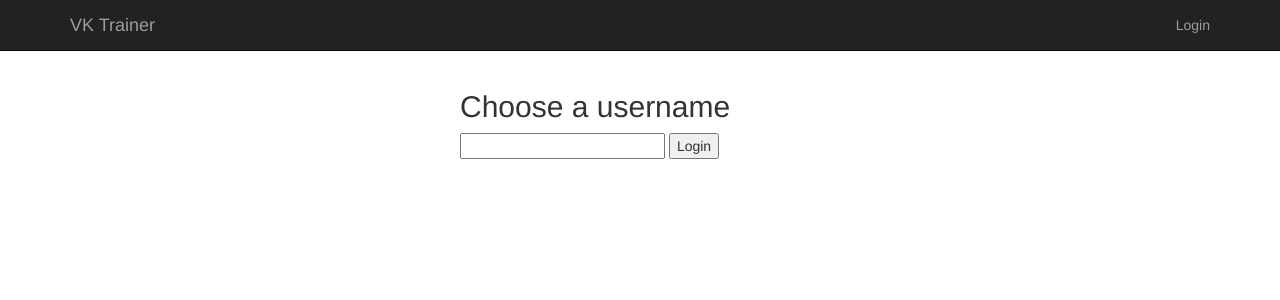
After one commit to pmourlanne/VKTrainer, a Flask app: page /login/ in a window 1280 px wide. The commit adds this page. Shown: the top 300 px of the page. Run offline with Flask 2, Linux system fonts and the light colour scheme; some libraries are stand-ins or nearby versions.

Commit message:
Added user authentication and linked results to users

```diff
--- a/dev-requirements.txt
+++ b/dev-requirements.txt
@@ -1 +1 @@
-debug==0.3.1
+debug==0.3.2
--- a/requirements.txt
+++ b/requirements.txt
@@ -1,9 +1,12 @@
 click==6.7
 Flask==0.12.2
+Flask-Login==0.4.1
 Flask-Script==2.0.6
 Flask-SQLAlchemy==2.3.2
+Flask-WTF==0.14.2
 itsdangerous==0.24
 Jinja2==2.10
 MarkupSafe==1.0
 SQLAlchemy==1.1.15
 Werkzeug==0.13
+WTForms==2.1
--- a/settings.py
+++ b/settings.py
@@ -15,6 +15,7 @@ SHOW_PICTURES_ORDERING = 'linear'
 
 SECRET_KEY = 'ThisIsAPlaceholderReplaceMe'
 
+
 try:
     from local_settings import *
 except ImportError:
--- a/vktrainer/forms.py
+++ b/vktrainer/forms.py
@@ -1 +1,9 @@
 # -*- coding: utf-8 -*-
+
+from flask_wtf import FlaskForm
+from wtforms import StringField
+from wtforms.validators import DataRequired, Length
+
+
+class LoginForm(FlaskForm):
+    name = StringField('name', validators=[DataRequired(), Length(max=64)])
--- a/vktrainer/templates/base.html
+++ b/vktrainer/templates/base.html
@@ -38,6 +38,19 @@
                 #}
                 <ul class="nav navbar-nav navbar-right">
                     {% block navbar_right %}{% endblock %}
+
+                    <li class="dropdown">
+                        {% if current_user.is_authenticated %}
+                        <a href='' class="dropdown-toggle" data-toggle="dropdown">
+                            {{ current_user }} <span class="caret"></span>
+                        </a>
+                        <ul class="dropdown-menu">
+                            <li><a href="{{ url_for('logout') }}">Logout</a></li>
+                        </ul>
+                        {% else %}
+                        <a href="{{ url_for('login') }}">Login</a>
+                        {% endif %}
+                    </li>
                 </ul>
             </div>
         </div>
--- /dev/null
+++ b/vktrainer/templates/login.html
@@ -0,0 +1,16 @@
+{% extends 'base.html' %}
+
+{% block body %}
+
+<div class="row">
+    <div class="col-xs-offset-4 col-xs-4">
+        <h2>Choose a username</h2>
+        <form method="POST" action="">
+            {{ form.csrf_token }}
+            {{ form.name(size=22) }}
+            <input type="submit" value="Login">
+        </form>
+    </div>
+</div>
+
+{% endblock %}
--- a/vktrainer/views.py
+++ b/vktrainer/views.py
@@ -1,10 +1,12 @@
 # -*- coding: utf-8 -*-
 
 from flask import render_template, redirect, url_for, send_file, request, jsonify
+from flask_login import logout_user, login_user, login_required, current_user
 from werkzeug.exceptions import abort
 
 from vktrainer import app, db
-from vktrainer.models import TrainingSet, Photo, TrainingResult
+from vktrainer.forms import LoginForm
+from vktrainer.models import TrainingSet, Photo, TrainingResult, User
 from vktrainer.utils import get_object_or_404
 
 
@@ -14,7 +16,39 @@ def home():
     return render_template('home.html', training_sets=training_sets)
 
 
+@app.route('/login/', methods=['GET', 'POST', ])
+def login():
+    form = LoginForm()
+    if form.validate_on_submit():
+        name = request.form['name']
+
+        user = User.query.filter(User.name == name).first()
+        if not user:
+            user = User(name=name)
+            db.session.add(user)
+            db.session.commit()
+
+        login_user(user)
+
+        # We should check that the url is safe
+        next_url = request.args.get('next')
+        if not next_url:
+            next_url = url_for('home')
+
+        return redirect(next_url)
+
+    return render_template('login.html', form=form)
+
+
+@app.route('/logout/')
+@login_required
+def logout():
+    logout_user()
+    return redirect(url_for('home'))
+
+
 @app.route('/trainingset/<int:pk>')
+@login_required
 def training_set(pk):
     training_set = get_object_or_404(TrainingSet, TrainingSet.id == pk)
     first_photo = training_set.get_first_photo()
@@ -26,6 +60,7 @@ def training_set(pk):
 
 
 @app.route('/trainingset/<int:training_set_pk>/photo/')
+@login_required
 def training_set_photo(training_set_pk):
     training_set = get_object_or_404(TrainingSet, TrainingSet.id == training_set_pk)
 
@@ -37,6 +72,7 @@ def training_set_photo(training_set_pk):
 
 
 @app.route('/trainingset/<int:training_set_pk>/patterns/')
+@login_required
 def training_set_patterns(training_set_pk):
     training_set = get_object_or_404(TrainingSet, TrainingSet.id == training_set_pk)
 
@@ -55,6 +91,7 @@ def training_set_patterns(training_set_pk):
 
 
 @app.route('/trainingset/<int:training_set_pk>/photo/<int:pk>')
+@login_required
 def training_set_get_photo(training_set_pk, pk):
     training_set = get_object_or_404(TrainingSet, TrainingSet.id == training_set_pk)
     photo = training_set.photos.filter_by(id=pk).first()
@@ -70,6 +107,7 @@ def training_set_get_photo(training_set_pk, pk):
 
 
 @app.route('/trainingset/<int:training_set_pk>/photo/next/')
+@login_required
 def training_set_next_photo(training_set_pk):
     training_set = get_object_or_404(TrainingSet, TrainingSet.id == training_set_pk)
 
@@ -91,12 +129,14 @@ def training_set_next_photo(training_set_pk):
 
 
 @app.route('/photo/<int:pk>')
+@login_required
 def show_photo(pk):
     photo = get_object_or_404(Photo, Photo.id == pk)
     return send_file(photo.get_path())
 
 
 @app.route('/trainingset/<int:training_set_pk>/result/', methods=['POST', ])
+@login_required
 def training_set_photo_post_result(training_set_pk):
     training_set = get_object_or_404(TrainingSet, TrainingSet.id == training_set_pk)
 
@@ -110,7 +150,12 @@ def training_set_photo_post_result(training_set_pk):
     if photo is None:
         abort(404)
 
-    training_result = TrainingResult(photo=photo, training_set=training_set, result=result)
+    training_result = TrainingResult(
+        photo=photo,
+        training_set=training_set,
+        user=current_user,
+        result=result,
+    )
     db.session.add(training_result)
     db.session.commit()
 
@@ -118,6 +163,7 @@ def training_set_photo_post_result(training_set_pk):
 
 
 @app.route('/trainingset/<int:pk>/results')
+@login_required
 def training_set_extract_results(pk):
     training_set = get_object_or_404(TrainingSet, TrainingSet.id == pk)
     results = training_set.get_results()
```
Also changed, not shown: vktrainer/__init__.py (+8 -0 lines), vktrainer/models.py (+19 -1 lines), 1 other file.
